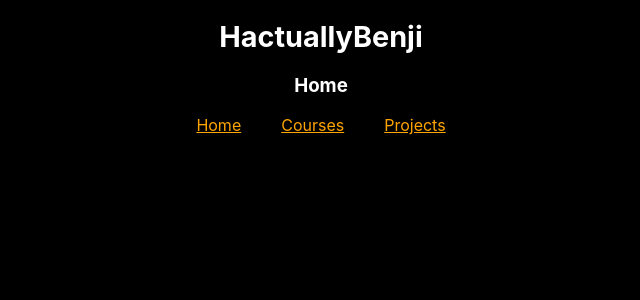
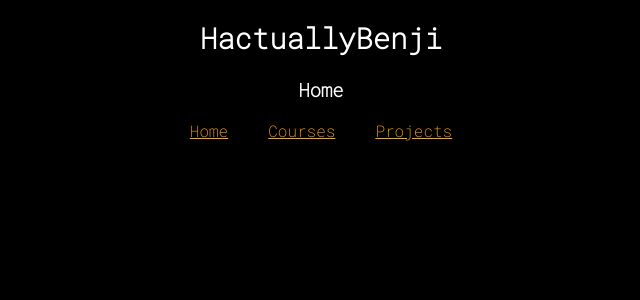
Before and after one commit to HactuallyBenji/portfolio, a React (Create React App) app: page / in a window 1280 px wide. Shown: the top 300 px of the page, without its empty margins (319-959 px from the left). Built offline with nearby package versions, Linux system fonts and the light colour scheme.

Commit message:
Updated body font

```diff
--- a/src/App.css
+++ b/src/App.css
@@ -1,3 +1,5 @@
+@import url('https://fonts.googleapis.com/css2?family=Roboto+Mono:wght@200&display=swap');
+
 body::-webkit-scrollbar {
     display: none;
 }
@@ -5,6 +7,7 @@
 body {
     background-color: black;
     color: white;
+    font-family: 'Roboto Mono';
 }
 
 .App {
```
